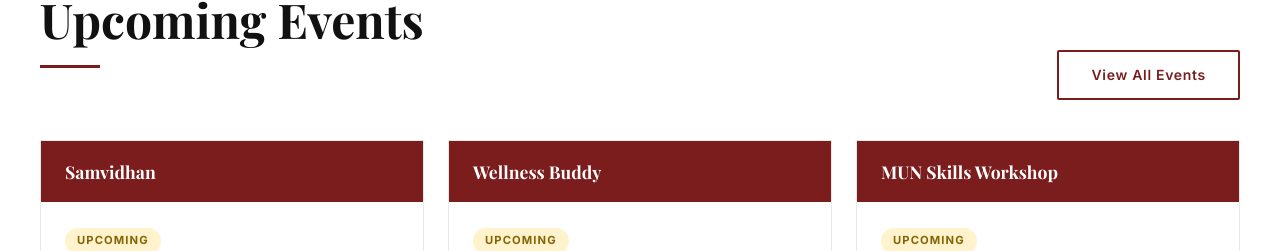
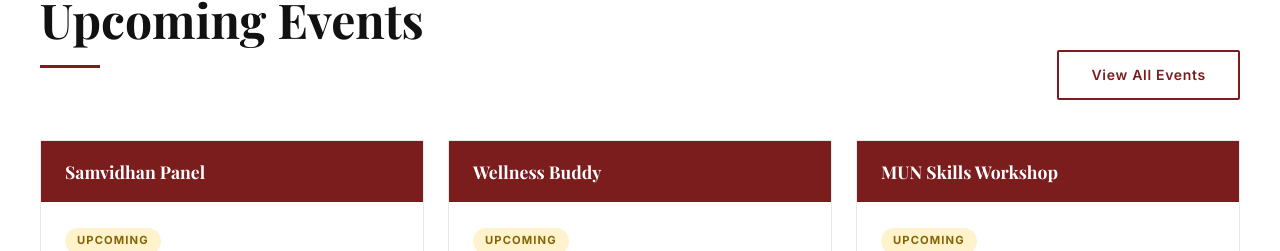
Before and after one commit to Angelflyhi/Pathum, a Next.js app: page / in a window 1280 px wide. Shown: the part 3322-3573 px from the top of the page. Built offline with nearby package versions, Linux system fonts and the light colour scheme; a web font is replaced by a local one.

Commit message:
Rename event title to 'Samvidhan Panel'

```diff
--- a/src/app/page.tsx
+++ b/src/app/page.tsx
@@ -191,7 +191,7 @@ export default function Home() {
           </div>
           <div className="card-grid card-grid-3">
             {[
-              { cat: 'Panel', title: 'Samvidhan', desc: 'A dialogue-focused panel initiative designed to encourage reflective conversation on current topics and pressing issues.', status: 'upcoming' },
+              { cat: 'Panel', title: 'Samvidhan Panel', desc: 'A dialogue-focused panel initiative designed to encourage reflective conversation on current topics and pressing issues.', status: 'upcoming' },
               { cat: 'Wellness', title: 'Wellness Buddy', desc: 'A student wellbeing initiative created to support balance, calm, and community among young participants.', status: 'upcoming' },
               { cat: 'Workshop', title: 'MUN Skills Workshop', desc: 'Skill-building sessions on MUN procedures, public speaking, research, and resolution writing for beginners.', status: 'upcoming' },
             ].map(e => (
```
